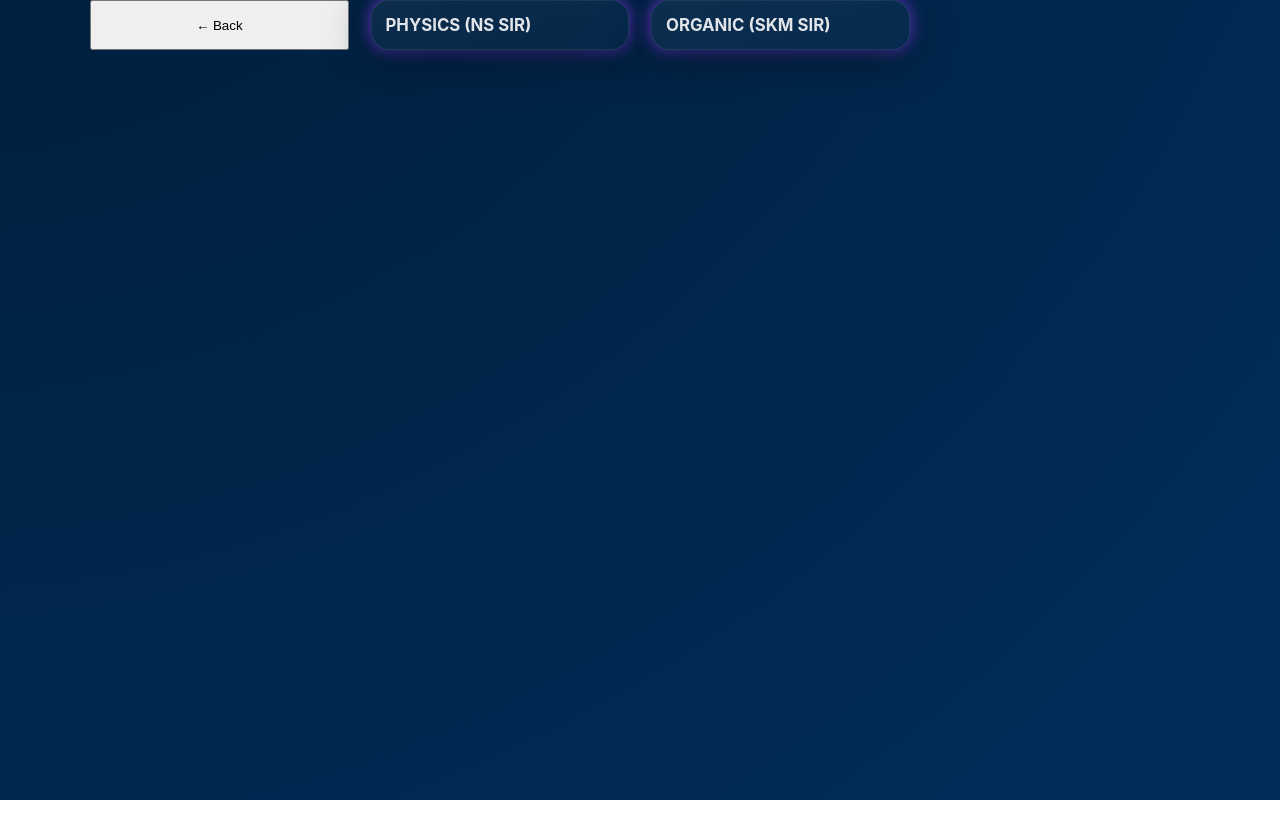
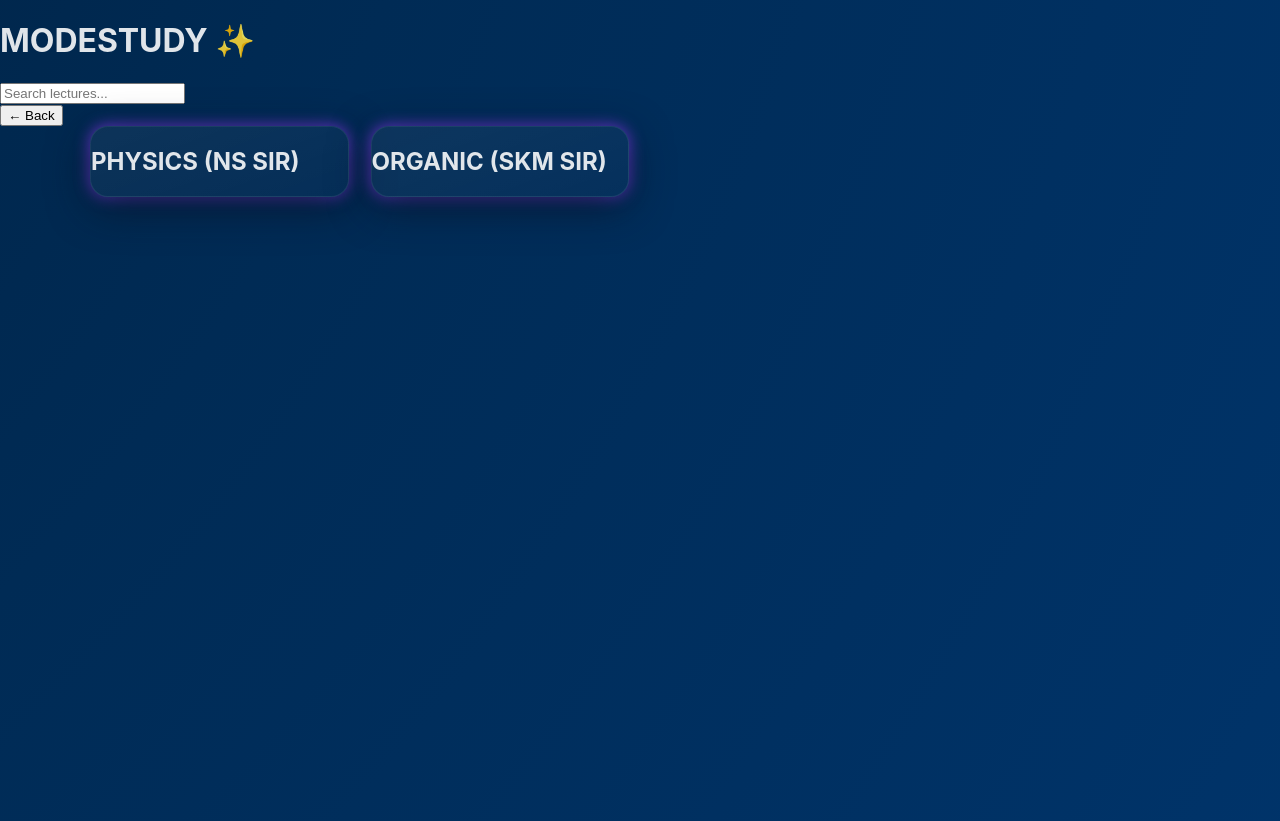
Before and after one commit to Moderatorboy/modistudy, a React (Vite) app: page / in a window 1280 px wide. Both pictures are taken after a click on the element "Class 11th". Before the commit the page ends 800 px from the top, so only its background shows below. Built offline with nearby package versions, Linux system fonts and the light colour scheme.

Commit message:
Update App.jsx

```diff
--- a/src/App.jsx
+++ b/src/App.jsx
@@ -7,117 +7,104 @@ export default function App() {
   const [selectedBatch, setSelectedBatch] = useState(null);
   const [selectedSubject, setSelectedSubject] = useState(null);
   const [selectedChapter, setSelectedChapter] = useState(null);
-  const [playing, setPlaying] = useState(null); // ✅ track playing video
+  const [selectedLecture, setSelectedLecture] = useState(null);
+  const [searchQuery, setSearchQuery] = useState("");
 
   const batches = [class11, class12];
 
+  const filteredBatches = batches.map(batch => ({
+    ...batch,
+    subjects: batch.subjects.map(subject => ({
+      ...subject,
+      chapters: subject.chapters.map(chapter => ({
+        ...chapter,
+        lectures: chapter.lectures.filter(l =>
+          l.title.toLowerCase().includes(searchQuery.toLowerCase())
+        ),
+      })),
+    })),
+  }));
+
   return (
     <div className="app-container">
-      {/* 🔹 Step 1: Batch Selection */}
+      <h1 className="app-title">MODESTUDY ✨</h1>
+
+      <input
+        type="text"
+        placeholder="Search lectures..."
+        className="search-bar"
+        value={searchQuery}
+        onChange={(e) => setSearchQuery(e.target.value)}
+      />
+
       {!selectedBatch && (
         <div className="grid">
-          {batches.map((batch) => (
-            <div
-              key={batch.id}
-              className="card"
-              onClick={() => setSelectedBatch(batch)}
-            >
-              <img src={batch.img} alt={batch.name} />
-              <div className="meta">
-                <div className="name">{batch.name}</div>
-              </div>
+          {filteredBatches.map(batch => (
+            <div key={batch.id} className="card" onClick={() => setSelectedBatch(batch)}>
+              <img src={batch.img} alt={batch.name} className="card-img" />
+              <h2>{batch.name}</h2>
             </div>
           ))}
         </div>
       )}
 
-      {/* 🔹 Step 2: Subject Selection */}
       {selectedBatch && !selectedSubject && (
-        <div className="grid">
-          <button className="back-btn" onClick={() => setSelectedBatch(null)}>
-            ← Back
-          </button>
-          {selectedBatch.subjects.map((sub) => (
-            <div
-              key={sub.id}
-              className="card"
-              onClick={() => setSelectedSubject(sub)}
-            >
-              <div className="meta">
-                <div className="name">{sub.name}</div>
+        <div>
+          <button className="back-btn" onClick={() => setSelectedBatch(null)}>← Back</button>
+          <div className="grid">
+            {selectedBatch.subjects.map(sub => (
+              <div key={sub.id} className="card" onClick={() => setSelectedSubject(sub)}>
+                <h2>{sub.name}</h2>
               </div>
-            </div>
-          ))}
+            ))}
+          </div>
         </div>
       )}
 
-      {/* 🔹 Step 3: Chapter Selection */}
       {selectedSubject && !selectedChapter && (
-        <div className="grid">
-          <button className="back-btn" onClick={() => setSelectedSubject(null)}>
-            ← Back
-          </button>
-          {selectedSubject.chapters.map((chap) => (
-            <div
-              key={chap.id}
-              className="card"
-              onClick={() => setSelectedChapter(chap)}
-            >
-              <div className="meta">
-                <div className="name">{chap.name}</div>
+        <div>
+          <button className="back-btn" onClick={() => setSelectedSubject(null)}>← Back</button>
+          <div className="grid">
+            {selectedSubject.chapters.map(ch => (
+              <div key={ch.id} className="card" onClick={() => setSelectedChapter(ch)}>
+                <h2>{ch.name}</h2>
               </div>
-            </div>
-          ))}
+            ))}
+          </div>
         </div>
       )}
 
-      {/* 🔹 Step 4: Chapter View */}
-      {selectedChapter && (
-        <div className="chapter-view">
-          <button className="back-btn" onClick={() => setSelectedChapter(null)}>
-            ← Back
-          </button>
-          <h2>{selectedChapter.name}</h2>
+      {selectedChapter && !selectedLecture && (
+        <div>
+          <button className="back-btn" onClick={() => setSelectedChapter(null)}>← Back</button>
 
-          {/* 📘 Notes + DPP Section */}
           <div className="resources">
-            {selectedChapter.notes && (
-              <a href={selectedChapter.notes} target="_blank" rel="noopener noreferrer">📘 Notes</a>
-            )}
-            {selectedChapter.sheet && (
-              <a href={selectedChapter.sheet} target="_blank" rel="noopener noreferrer">📄 Sheet</a>
-            )}
-            {selectedChapter.dpp && (
-              <a href={selectedChapter.dpp} target="_blank" rel="noopener noreferrer">🧩 DPP</a>
-            )}
-            {selectedChapter.dppVideo && (
-              <a href={selectedChapter.dppVideo} target="_blank" rel="noopener noreferrer">🎥 DPP Video</a>
-            )}
+            {selectedChapter.notes && <a href={selectedChapter.notes} target="_blank">📘 Notes</a>}
+            {selectedChapter.sheet && <a href={selectedChapter.sheet} target="_blank">📗 Sheet</a>}
+            {selectedChapter.dpp && <a href={selectedChapter.dpp} target="_blank">📕 DPP</a>}
+            {selectedChapter.dppVideo && <a href={selectedChapter.dppVideo} target="_blank">🎥 DPP Video</a>}
           </div>
 
-          {/* 🎬 Lectures */}
-          <div className="lectures-grid">
-            {selectedChapter.lectures.map((lec) => (
-              <div key={lec.id} className="lecture-card">
+          <div className="grid">
+            {selectedChapter.lectures.map(lec => (
+              <div key={lec.id} className="card" onClick={() => setSelectedLecture(lec)}>
                 <h3>{lec.title}</h3>
-                {playing === lec.id ? (
-                  <iframe
-                    src={lec.url}
-                    title={lec.title}
-                    allowFullScreen
-                    className="lecture-video"
-                  ></iframe>
-                ) : (
-                  <div
-                    className="thumbnail"
-                    onClick={() => setPlaying(lec.id)}
-                  >
-                    <div className="play-btn">▶</div>
-                    <p>Click to Play</p>
-                  </div>
-                )}
               </div>
             ))}
+          </div>
+        </div>
+      )}
+
+      {selectedLecture && (
+        <div className="video-section">
+          <button className="back-btn" onClick={() => setSelectedLecture(null)}>← Back</button>
+          <h2>{selectedLecture.title}</h2>
+          <div className="video-container">
+            <iframe
+              src={selectedLecture.url}
+              title={selectedLecture.title}
+              allowFullScreen
+            ></iframe>
           </div>
         </div>
       )}
```
